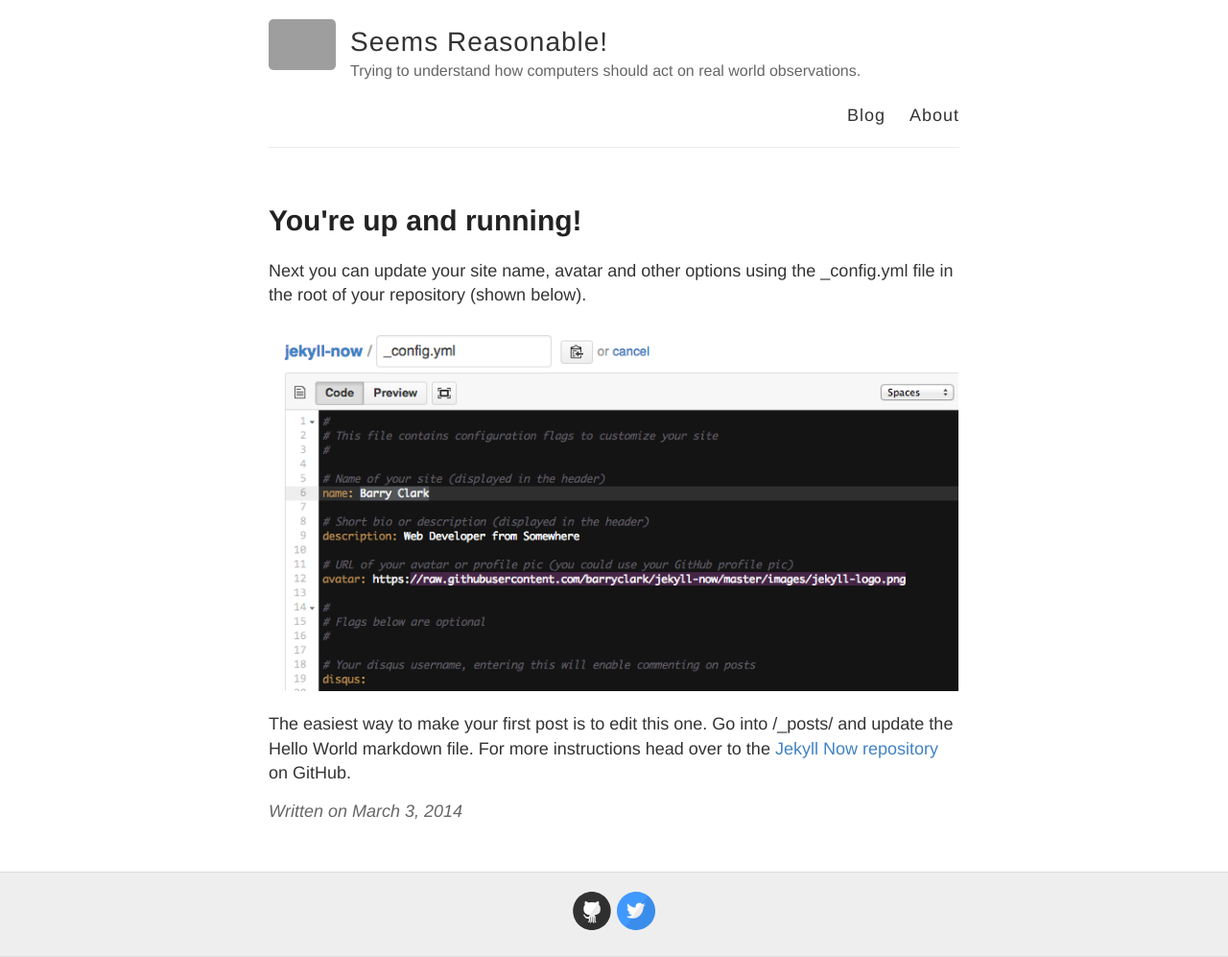
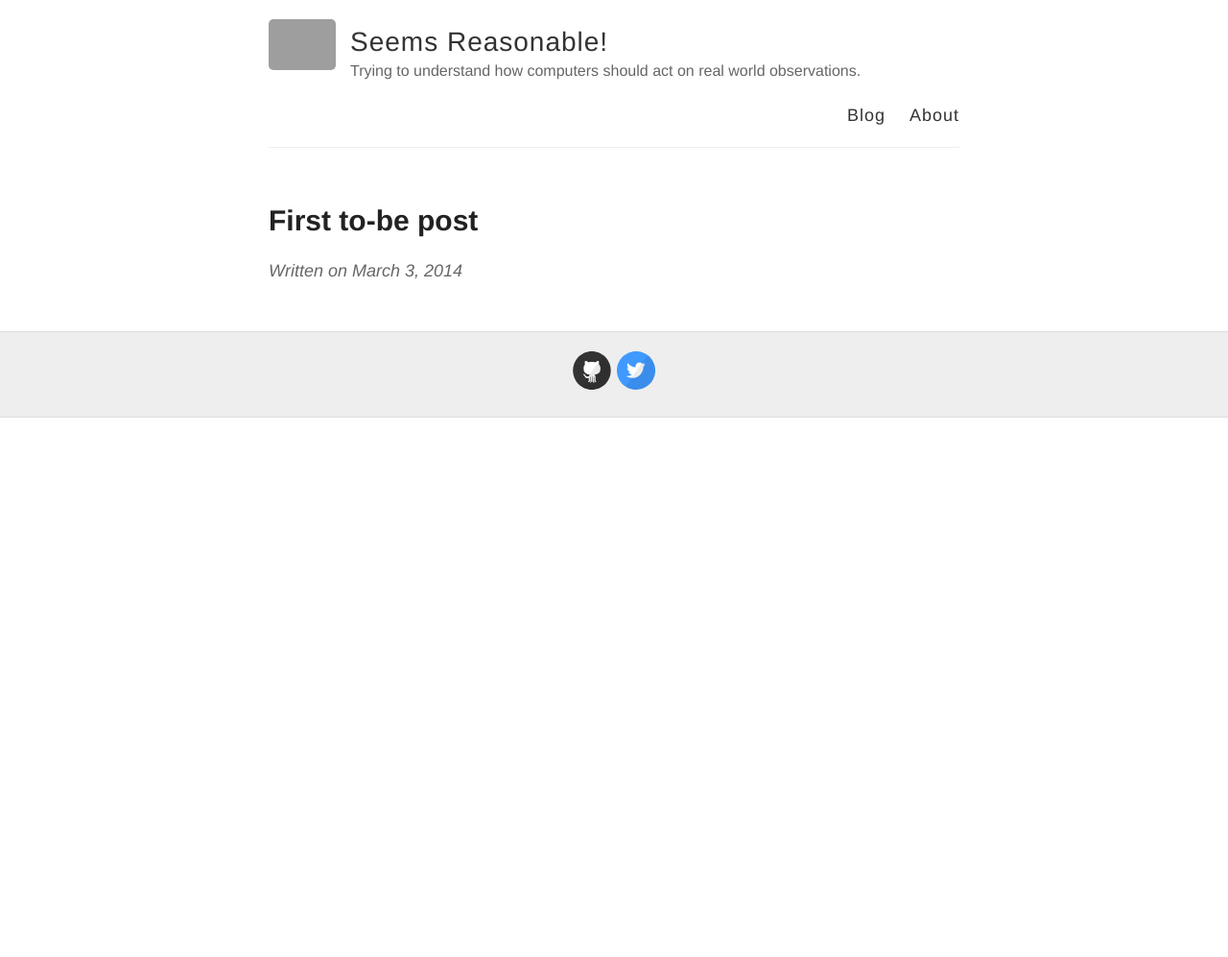
Before and after one commit to alexandrumilu/alexandrumilu.github.io, a Jekyll site: the page built from _posts/2014-3-3-Hello-World.md, in a window 1280 px wide. Shown: the whole page at 96% size. Built offline with Jekyll 4.4.1, drawn with Linux system fonts in a browser that asks for light colours; after the commit the page ends 900 px from its top, so only the background shows below that; grey boxes are pictures that could not be loaded.

Commit message:
Update 2014-3-3-Hello-World.md

```diff
--- a/_posts/2014-3-3-Hello-World.md
+++ b/_posts/2014-3-3-Hello-World.md
@@ -1,10 +1,4 @@
 ---
 layout: post
-title: You're up and running!
+title: First to-be post
 ---
-
-Next you can update your site name, avatar and other options using the _config.yml file in the root of your repository (shown below).
-
-![_config.yml]({{ site.baseurl }}/images/config.png)
-
-The easiest way to make your first post is to edit this one. Go into /_posts/ and update the Hello World markdown file. For more instructions head over to the [Jekyll Now repository](https://github.com/barryclark/jekyll-now) on GitHub.
```
